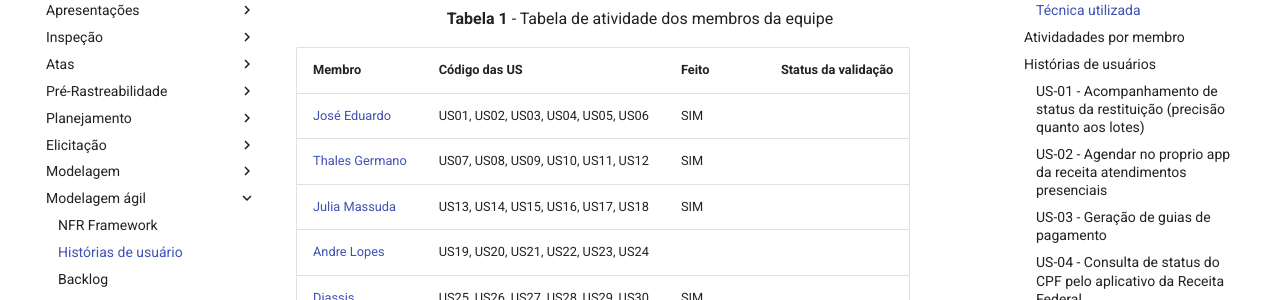
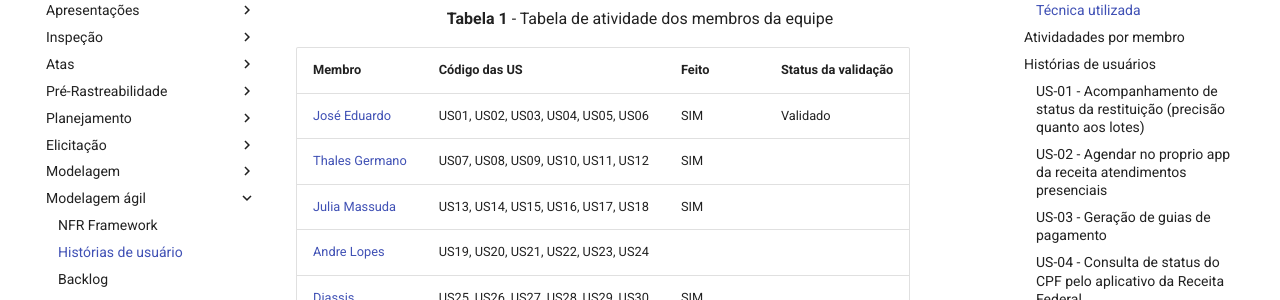
Before and after one commit to Requisitos-de-Software/2025.1-Meu-INSS, an MkDocs documentation site: the page built from docs/modelagem-agil/historias-usuario.md, in a window 1280 px wide and 900 px high, scrolled down 1238 px. Shown: the part 152-452 px from the top of the window. Built offline with MkDocs 1.6.1 and Material for MkDocs 9.7.7, drawn with Linux system fonts in a browser that asks for light colours; comment, search, counter and statistics services are not loaded.

Commit message:
add status

```diff
--- a/docs/modelagem-agil/historias-usuario.md
+++ b/docs/modelagem-agil/historias-usuario.md
@@ -41,7 +41,7 @@ Essa priorização será feita em conjunto com o cliente, garantindo que os recu
 
 | Membro                                             | Código das US                      | Feito | Status da validação |
 |----------------------------------------------------|------------------------------------|-------|---------------------|
-| [José Eduardo](https://github.com/jevprado)        | US01, US02, US03, US04, US05, US06 | SIM      |                     |
+| [José Eduardo](https://github.com/jevprado)        | US01, US02, US03, US04, US05, US06 | SIM      |    Validado                 |
 | [Thales Germano](https://github.com/thalesgvl)     | US07, US08, US09, US10, US11, US12 |  SIM      |                     |
 | [Julia Massuda](https://github.com/JuliaReis18)    | US13, US14, US15, US16, US17, US18 | SIM       |                     |
 | [Andre Lopes](https://github.com/andrewslopes)     | US19, US20, US21, US22, US23, US24 |       |                     |
```
